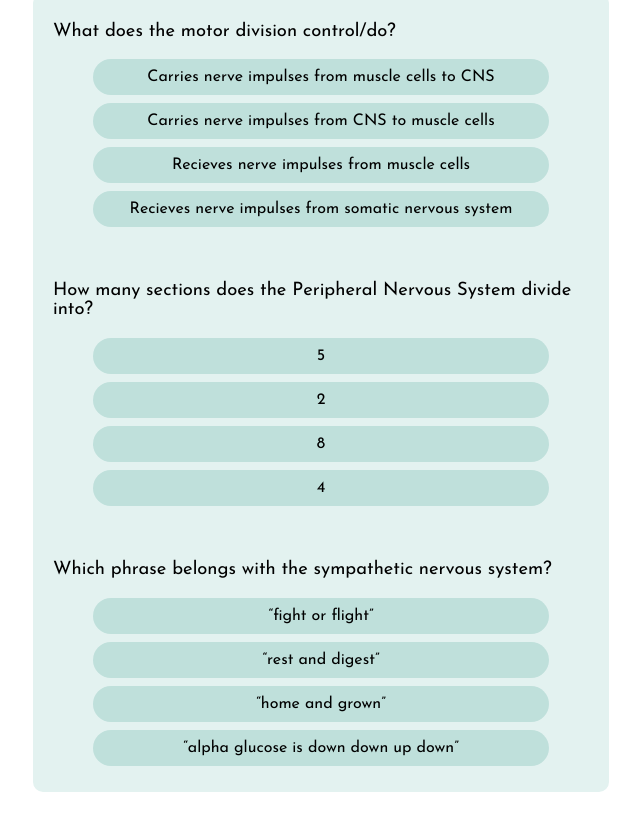
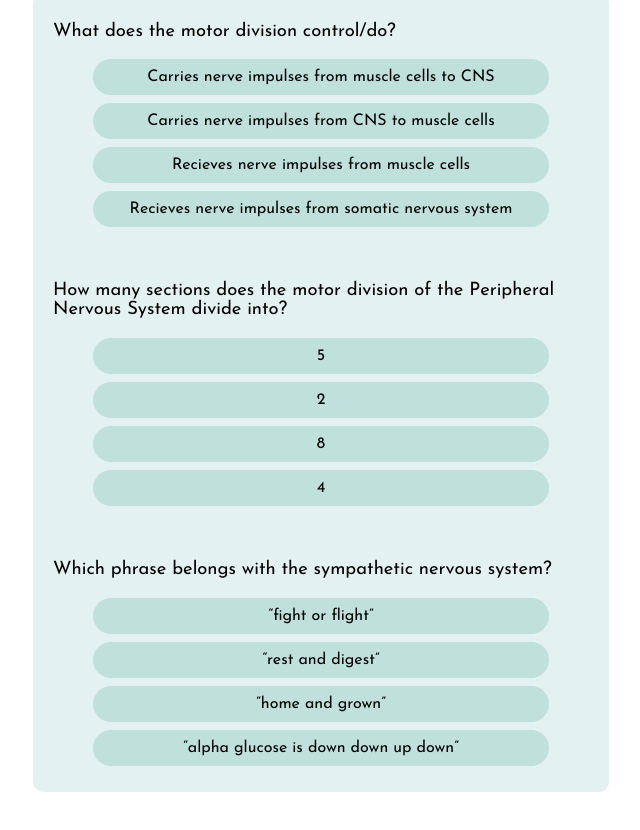
Before and after one commit to ludon5681/action-potential, a plain HTML site: page peripheral-nervous-system.html in a window 1280 px wide. Shown: the part 1841-2671 px from the top of the page, without its empty margins (223-863 px from the left). Drawn offline with Linux system fonts and the light colour scheme; a web font is replaced by a local one.

Commit message:
Minor edits

```diff
--- a/peripheral-nervous-system.html
+++ b/peripheral-nervous-system.html
@@ -81,7 +81,7 @@
                 </ul>
             </div>
             <div class="quiz-question">
-                <p class="question-title">How many sections does the Peripheral Nervous System divide into?</p>
+                <p class="question-title">How many sections does the motor division of the Peripheral Nervous System divide into?</p>
                 <ul class="answers">
                     <li class="answer answer-hoverable">5</li>
                     <li class="answer answer-hoverable">2</li>
```
Also changed, not shown: action-potential.html (+1 -1 lines).
